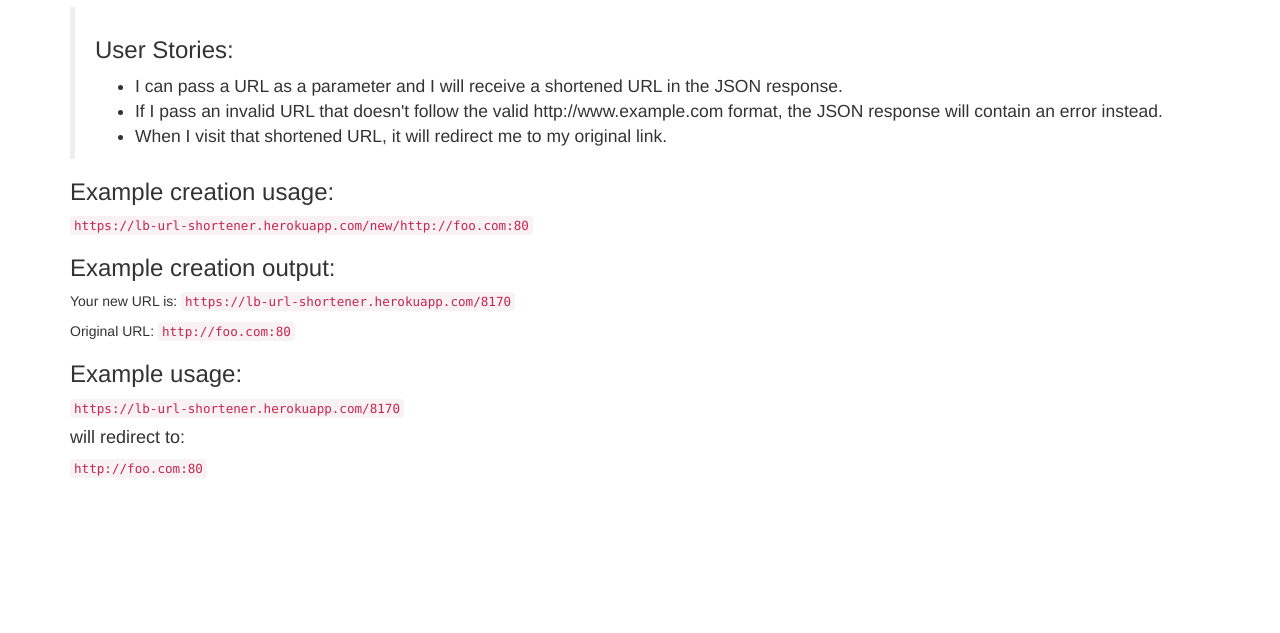
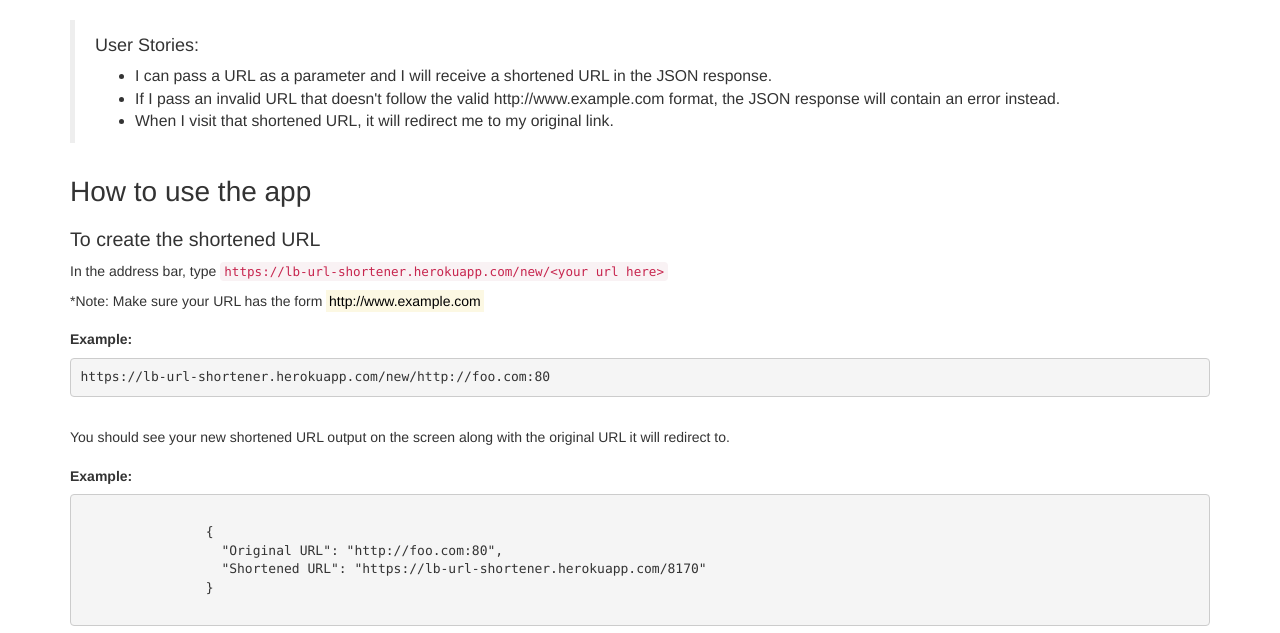
Before and after one commit to LauraBrandt/url-shortener, a website: page public/index.html in a window 1280 px wide. Shown: the part 102-735 px from the top of the page. Drawn offline with nearby package versions, Linux system fonts and the light colour scheme.

Commit message:
cleaned up and styled index.html

```diff
--- a/index.js
+++ b/index.js
@@ -6,6 +6,8 @@
 
 let port = process.env.PORT || 8080;
 
+app.use(express.static(__dirname + '/public'));
+
 routes(app);
 
 app.listen(port, function () {
--- a/public/index.html
+++ b/public/index.html
@@ -3,7 +3,10 @@
 <head>
     <meta charset="UTF-8">
 	<title>URL Shortener Microservice</title>
-	<link rel="stylesheet" href="https://maxcdn.bootstrapcdn.com/bootstrap/3.3.6/css/bootstrap.min.css">
+	<link rel="stylesheet" href="https://maxcdn.bootstrapcdn.com/bootstrap/3.3.7/css/bootstrap.min.css">
+    <script src="https://ajax.googleapis.com/ajax/libs/jquery/3.2.1/jquery.min.js"></script>
+    <script src="https://maxcdn.bootstrapcdn.com/bootstrap/3.3.7/js/bootstrap.min.js"></script>
+	<link rel="stylesheet" type="text/css" href="styles.css">
 </head>
 <body>
     <div class='container'>
@@ -11,22 +14,36 @@
 		<small>A <a href="https://www.freecodecamp.com">FreeCodeCamp</a>
 			<a href="https://www.freecodecamp.com/challenges/url-shortener-microservicee">API Project</a></small></h1>
 		<blockquote>
-			<h3>User Stories:</h3>
+			<h4>User Stories:</h4>
 			<ul>
 				<li>I can pass a URL as a parameter and I will receive a shortened URL in the JSON response.</li>
 				<li>If I pass an invalid URL that doesn't follow the valid http://www.example.com format, the JSON response will contain an error instead.</li>
 				<li>When I visit that shortened URL, it will redirect me to my original link.</li>
 			</ul>
 		</blockquote>
-		<h3>Example creation usage:</h3>
-		<code>https://lb-url-shortener.herokuapp.com/new/http://foo.com:80</code>
-		<h3>Example creation output:</h3>
-			<p>Your new URL is: <code>https://lb-url-shortener.herokuapp.com/8170</code></p>
-			<p>Original URL: <code>http://foo.com:80</code></p>
-		<h3>Example usage:</h3>
-		<code>https://lb-url-shortener.herokuapp.com/8170</code>
-		<h4>will redirect to:</h4>
-		<code>http://foo.com:80</code>
+		<div class="instructions">
+			<h3>How to use the app</h3>
+			<h4>To create the shortened URL</h4>
+			<p>In the address bar, type <code>https://lb-url-shortener.herokuapp.com/new/&ltyour url here&gt</code></p>
+			<p>*Note: Make sure your URL has the form <mark>http://www.example.com</mark></p>
+			<h5>Example:</h5>
+			<pre><code>https://lb-url-shortener.herokuapp.com/new/http://foo.com:80</code></pre>
+			<p><br/>You should see your new shortened URL output on the screen along with the original URL it will redirect to.</p>
+			<h5>Example:</h5>
+				<pre><code>
+		{
+	  	  "Original URL": "http://foo.com:80",
+		  "Shortened URL": "https://lb-url-shortener.herokuapp.com/8170"
+		}
+				</code></pre>
+
+			<h4>To use the new URL</h4>
+			<p>Simply copy the shortened URL from the last step into the address bar.</p>
+			<h5>Example:</h5>
+			<code>https://lb-url-shortener.herokuapp.com/8170</code>
+			<p><br/>will redirect to:</p>
+			<code>http://foo.com:80</code>
+		</div>
     </div>
 </body>
 </html>
--- /dev/null
+++ b/public/styles.css
@@ -0,0 +1,29 @@
+.container {
+    margin-bottom: 6%;
+}
+
+blockquote {
+    margin-top: 2%;
+    margin-bottom: 3%;
+    padding-top: 0.5%;
+}
+
+li {
+    font-size: 0.9em;
+}
+
+.instructions h3 {
+    margin-top: 0.5%;
+    font-size: 2em;
+    margin-bottom: -3%;
+}
+
+.instructions h4 {
+    padding-top: 4%;
+    font-size: 1.4em;
+}
+
+.instructions h5 {
+    font-weight: bold;
+    padding-top: 1%;
+}
```
Also changed, not shown: 1 other file.
